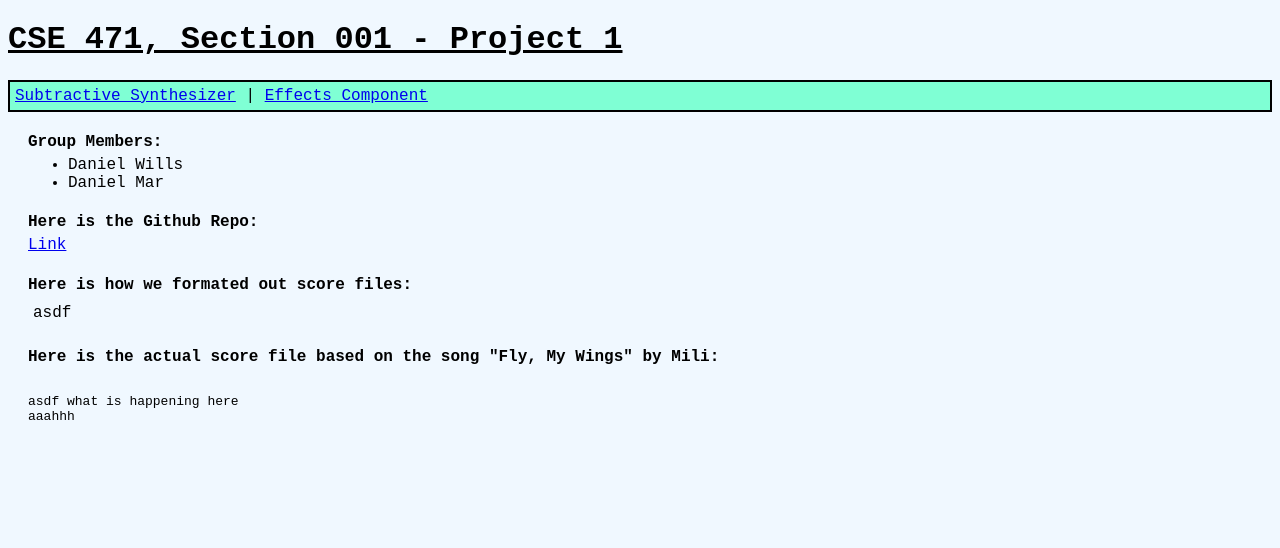
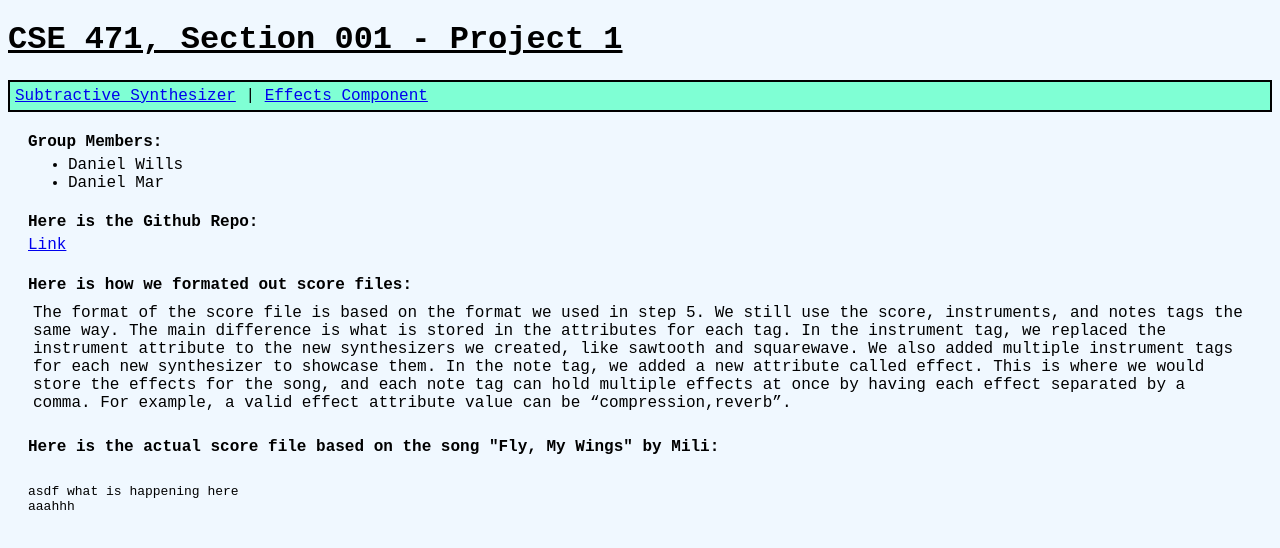
Before and after one commit to DanielDM123/CSE471-Project1-Website, a plain HTML site: page index.html in a window 1280 px wide. Drawn offline with Linux system fonts and the light colour scheme.

Commit message:
Added report for the format of the score file

```diff
--- a/index.html
+++ b/index.html
@@ -35,7 +35,8 @@
     <!-- Format of the score file -->
     <article>
         <h4>Here is how we formated out score files:</h4>
-        <p>asdf</p>
+        <p>The format of the score file is based on the format we used in step 5. We still use the score, instruments, and notes tags the same way. The main difference is what is stored in the attributes for each tag. In the instrument tag, we replaced the instrument attribute to the new synthesizers we created, like sawtooth and squarewave. We also added multiple instrument tags for each new synthesizer to showcase them. In the note tag, we added a new attribute called effect. This is where we would store the effects for the song, and each note tag can hold multiple effects at once by having each effect separated by a comma. For example, a valid effect attribute value can be “compression,reverb”.
+</p>
     </article>
 
     <!-- Actual file used -->
```
